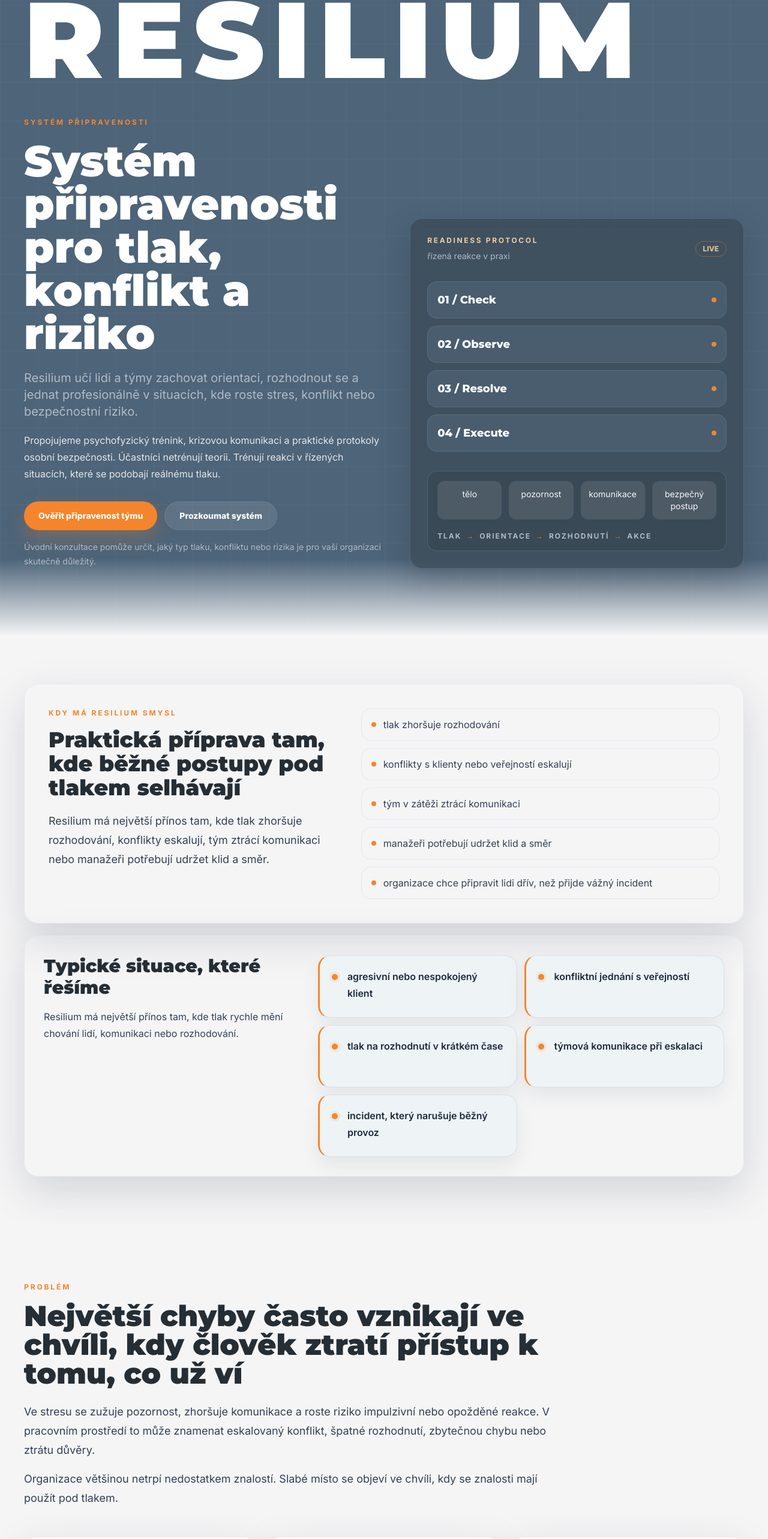
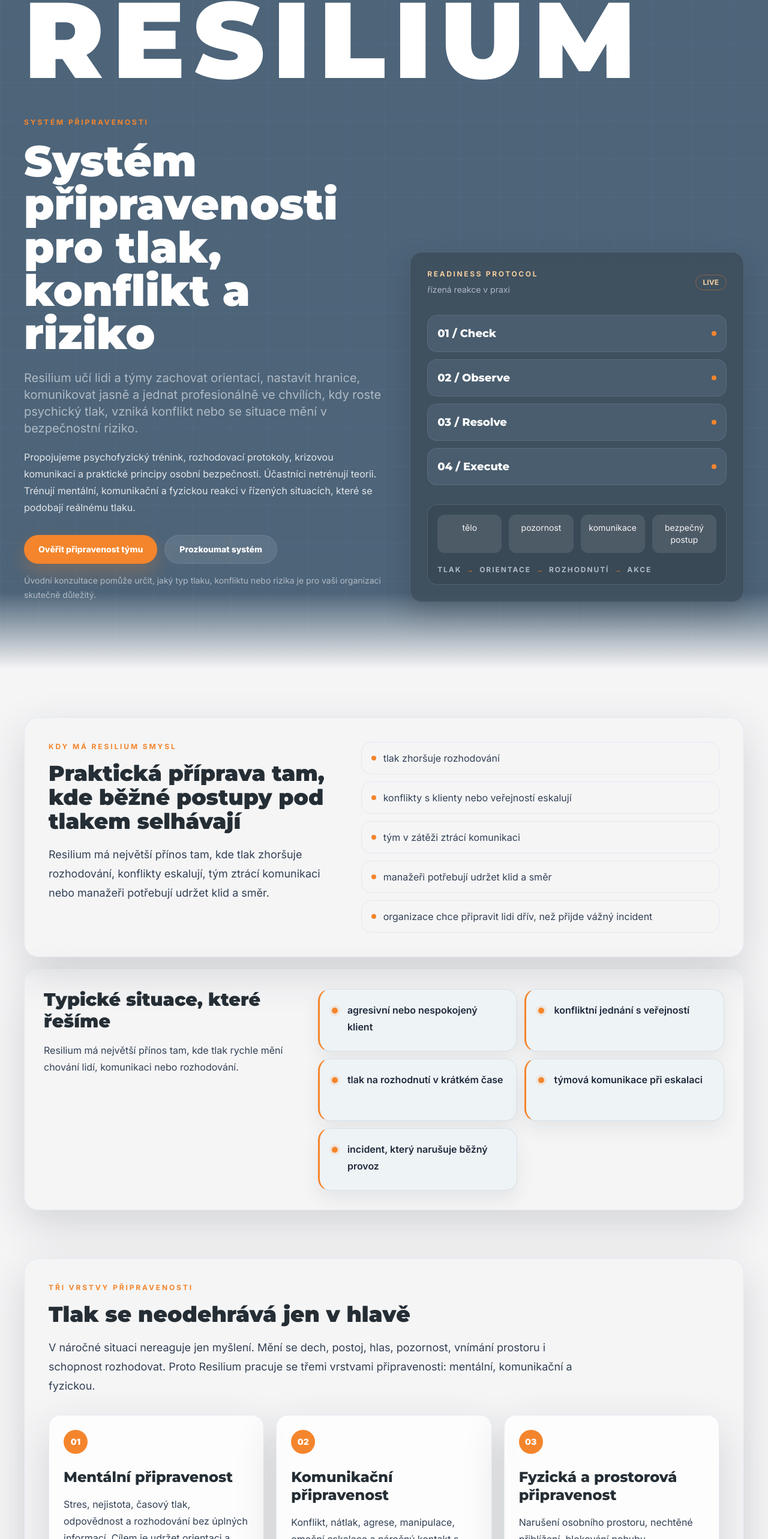
Before and after one commit to radoszek007/human-readiness, a Next.js app: page /organizace in a window 1280 px wide. Shown: the part 183-2749 px from the top of the page at 60% size. Built offline with nearby package versions, Linux system fonts and the light colour scheme.

Commit message:
Nova filozofie

```diff
--- a/app/organizace/page.tsx
+++ b/app/organizace/page.tsx
@@ -9,6 +9,7 @@
 import Header from "@/components/Header";
 import Hero from "@/components/Hero";
 import OrganizationOutcomes from "@/components/organization/OrganizationOutcomes";
+import ReadinessLayers from "@/components/organization/ReadinessLayers";
 import WhenResiliumMakesSense from "@/components/organization/WhenResiliumMakesSense";
 import ProblemSection from "@/components/ProblemSection";
 import ProcessSection from "@/components/ProcessSection";
@@ -29,6 +30,7 @@
       <main>
         <Hero />
         <WhenResiliumMakesSense />
+        <ReadinessLayers />
         <ProblemSection />
         <WhatIsResiliumSection />
         <OrganizationOutcomes />
--- a/app/personal/page.tsx
+++ b/app/personal/page.tsx
@@ -412,7 +412,7 @@
             <SectionHeading
               eyebrow="PILÍŘE TRÉNINKU"
               title="Tělo. Pozornost. Hranice. Akce."
-              text="Osobní varianta hlavní metodiky Resilium převádí osu tělo, pozornost, rozhodnutí, akce do běžných situací jednotlivce. Proto pracujeme s tělem, pozorností, hranicemi a konkrétním dalším krokem. Nejde o pasivní relaxaci. Účastník si postupy zkouší v řízených situacích, kde vzniká mírný tlak, nekomfort nebo konflikt."
+              text="Resilium Personal je osobní aplikace stejné metodiky: tělo, pozornost, rozhodnutí, akce. Tuto osu převádí do běžných situací jednotlivce. Proto pracujeme s tělem, pozorností, hranicemi a konkrétním dalším krokem. Nejde o pasivní relaxaci. Účastník si postupy zkouší v řízených situacích, kde vzniká mírný tlak, nekomfort nebo konflikt."
             />
             <div className="mt-12 grid gap-5 md:grid-cols-2 xl:grid-cols-4">
               {pillars.map((pillar, index) => (
--- a/components/DifferenceSection.tsx
+++ b/components/DifferenceSection.tsx
@@ -5,9 +5,46 @@
     <section className="bg-bg py-20 text-white sm:py-24">
       <div className="section-shell">
         <div className="max-w-4xl">
-          <p className="eyebrow mb-4">Odlišení</p>
-          <h2 className="font-heading text-3xl font-black leading-tight sm:text-5xl">Rozdíl je v nácviku</h2>
+          <p className="eyebrow mb-4">Čím se Resilium liší</p>
+          <h2 className="font-heading text-3xl font-black leading-tight sm:text-5xl">
+            Mentální, komunikační a fyzická připravenost v jednom systému
+          </h2>
           <p className="mt-6 text-lg leading-8 text-text-primary/90">
+            Běžný stress management pracuje hlavně se stresem. Soft skills školení pracují hlavně s komunikací. Klasická
+            sebeobrana pracuje hlavně s fyzickým střetem. Resilium propojuje všechny tři roviny do praktického systému
+            reakce pod tlakem.
+          </p>
+        </div>
+
+        <div className="mt-10 grid gap-6 lg:grid-cols-[0.95fr_1.05fr]">
+          <div className="rounded-[1.25rem] border border-accent/30 bg-panel-dark/70 p-6 shadow-panel">
+            <p className="text-lg font-extrabold leading-8 text-white">
+              V tréninku proto neřešíme jen to, jak se člověk cítí nebo co by měl říct. Řešíme, co skutečně udělá,
+              když se situace zhorší.
+            </p>
+          </div>
+          <ul className="grid gap-3 sm:grid-cols-2">
+            {[
+              "stabilizovat tělo a dech",
+              "udržet orientaci",
+              "pracovat s hlasem",
+              "nastavit hranice",
+              "rozpoznat eskalaci",
+              "zachovat bezpečný odstup",
+              "ukončit rizikový kontakt",
+              "rozhodnout, kdy komunikovat, kdy odejít a kdy chránit sebe nebo druhé"
+            ].map((item) => (
+              <li key={item} className="flex gap-3 rounded-2xl border border-border/35 bg-panel-dark/58 px-4 py-3 leading-7 text-text-primary">
+                <span className="mt-2.5 h-2 w-2 shrink-0 rounded-full bg-accent" />
+                <span>{item}</span>
+              </li>
+            ))}
+          </ul>
+        </div>
+
+        <div className="mt-12 max-w-4xl">
+          <h3 className="font-heading text-2xl font-black leading-tight text-white sm:text-3xl">Rozdíl je v nácviku</h3>
+          <p className="mt-4 text-lg leading-8 text-text-primary/90">
             Mnoho školení vysvětluje, co by lidé měli dělat. Resilium vytváří bezpečné podmínky, ve kterých si účastníci ověří,
             co skutečně dokážou použít.
           </p>
--- a/components/Hero.tsx
+++ b/components/Hero.tsx
@@ -20,12 +20,13 @@
               Systém připravenosti pro tlak, konflikt a riziko
             </h1>
             <p className="mt-6 max-w-3xl text-lg leading-8 text-text-muted sm:text-xl">
-              Resilium učí lidi a týmy zachovat orientaci, rozhodnout se a jednat profesionálně v situacích,
-              kde roste stres, konflikt nebo bezpečnostní riziko.
+              Resilium učí lidi a týmy zachovat orientaci, nastavit hranice, komunikovat jasně a jednat profesionálně
+              ve chvílích, kdy roste psychický tlak, vzniká konflikt nebo se situace mění v bezpečnostní riziko.
             </p>
             <p className="mt-5 max-w-3xl text-base leading-7 text-text-primary/90">
-              Propojujeme psychofyzický trénink, krizovou komunikaci a praktické protokoly osobní bezpečnosti.
-              Účastníci netrénují teorii. Trénují reakci v řízených situacích, které se podobají reálnému tlaku.
+              Propojujeme psychofyzický trénink, rozhodovací protokoly, krizovou komunikaci a praktické principy osobní
+              bezpečnosti. Účastníci netrénují teorii. Trénují mentální, komunikační a fyzickou reakci v řízených situacích,
+              které se podobají reálnému tlaku.
             </p>
 
             <div className="mt-8 flex flex-col gap-3 sm:flex-row">
--- a/components/ProblemSection.tsx
+++ b/components/ProblemSection.tsx
@@ -5,7 +5,7 @@
     <section id="problem" className="bg-section-light py-20 sm:py-24">
       <div className="section-shell">
         <div className="max-w-4xl">
-          <p className="eyebrow mb-4">Problém</p>
+          <p className="eyebrow mb-4">Tlak v praxi</p>
           <h2 className="font-heading text-3xl font-black leading-tight text-dark sm:text-5xl">
             Největší chyby často vznikají ve chvíli, kdy člověk ztratí přístup k tomu, co už ví
           </h2>
--- a/components/TrustSection.tsx
+++ b/components/TrustSection.tsx
@@ -25,8 +25,13 @@
             <p className="eyebrow mb-4">Důvěryhodnost</p>
             <h2 className="font-heading text-3xl font-black leading-tight sm:text-5xl">Odbornost postavená na praxi</h2>
             <p className="mt-6 text-lg leading-8 text-text-primary/90">
-              Resilium vychází z dlouholeté praxe v oblasti osobní bezpečnosti, krizové komunikace, sebeobrany,
-              psychofyzického tréninku a práce s lidmi pod tlakem.
+              Resilium vychází z dlouholeté praxe v oblasti osobní bezpečnosti, krizové komunikace, psychofyzického tréninku
+              a práce s lidmi pod tlakem.
+            </p>
+            <p className="mt-5 text-base leading-7 text-text-muted">
+              Resilium využívá vybrané principy osobní bezpečnosti a moderní sebeobrany jako metodický zdroj pro práci
+              s tělem, prostorem, hranicemi a bezpečnou reakcí. Nepředává je jako bojový výcvik pro firmy, ale jako
+              praktické principy profesionálního jednání v situacích, kde tlak přechází z komunikace do prostoru a těla.
             </p>
           </div>
 
--- /dev/null
+++ b/components/organization/ReadinessLayers.tsx
@@ -0,0 +1,47 @@
+const layers = [
+  {
+    title: "Mentální připravenost",
+    text: "Stres, nejistota, časový tlak, odpovědnost a rozhodování bez úplných informací. Cílem je udržet orientaci a schopnost zvolit další krok."
+  },
+  {
+    title: "Komunikační připravenost",
+    text: "Konflikt, nátlak, agrese, manipulace, emoční eskalace a náročný kontakt s klientem nebo veřejností. Cílem je komunikovat jasně, pevně a profesionálně."
+  },
+  {
+    title: "Fyzická a prostorová připravenost",
+    text: "Narušení osobního prostoru, nechtěné přiblížení, blokování pohybu, zastrašování tělem nebo potřeba bezpečně odejít. Cílem je udržet hranice, prostor a bezpečný postup."
+  }
+];
+
+export default function ReadinessLayers() {
+  return (
+    <section className="bg-section-light pb-16 sm:pb-20">
+      <div className="section-shell">
+        <div className="rounded-[1.5rem] border border-slate-200 bg-white/82 p-6 shadow-soft sm:p-8 lg:p-10">
+          <div className="max-w-4xl">
+            <p className="eyebrow mb-4">Tři vrstvy připravenosti</p>
+            <h2 className="font-heading text-3xl font-black leading-tight text-dark sm:text-4xl">
+              Tlak se neodehrává jen v hlavě
+            </h2>
+            <p className="mt-5 text-lg leading-8 text-slate-700">
+              V náročné situaci nereaguje jen myšlení. Mění se dech, postoj, hlas, pozornost, vnímání prostoru i schopnost
+              rozhodovat. Proto Resilium pracuje se třemi vrstvami připravenosti: mentální, komunikační a fyzickou.
+            </p>
+          </div>
+
+          <div className="mt-8 grid gap-5 lg:grid-cols-3">
+            {layers.map((layer, index) => (
+              <article key={layer.title} className="light-card flex h-full flex-col p-6">
+                <span className="mb-6 flex h-10 w-10 items-center justify-center rounded-full bg-accent text-sm font-black text-white">
+                  {String(index + 1).padStart(2, "0")}
+                </span>
+                <h3 className="font-heading text-2xl font-extrabold leading-tight text-dark">{layer.title}</h3>
+                <p className="mt-4 leading-7 text-slate-700">{layer.text}</p>
+              </article>
+            ))}
+          </div>
+        </div>
+      </div>
+    </section>
+  );
+}
```
Also changed, not shown: app/page.tsx (+5 -3 lines).
